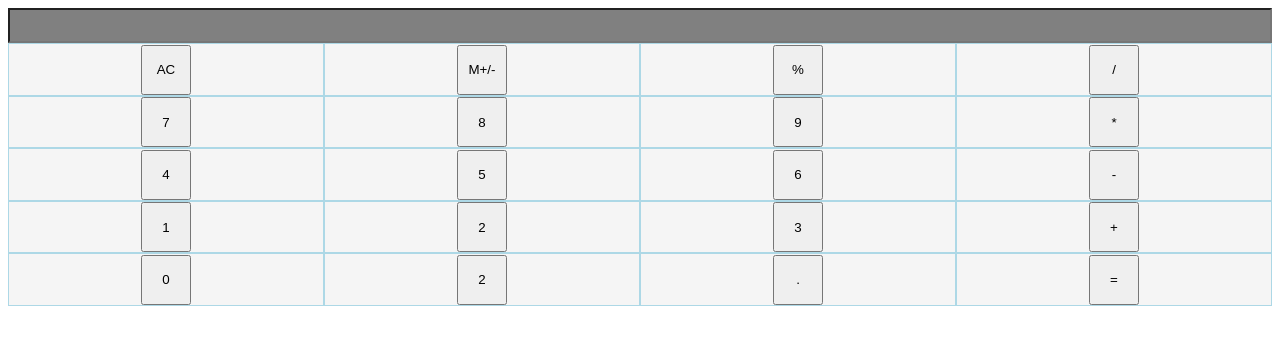
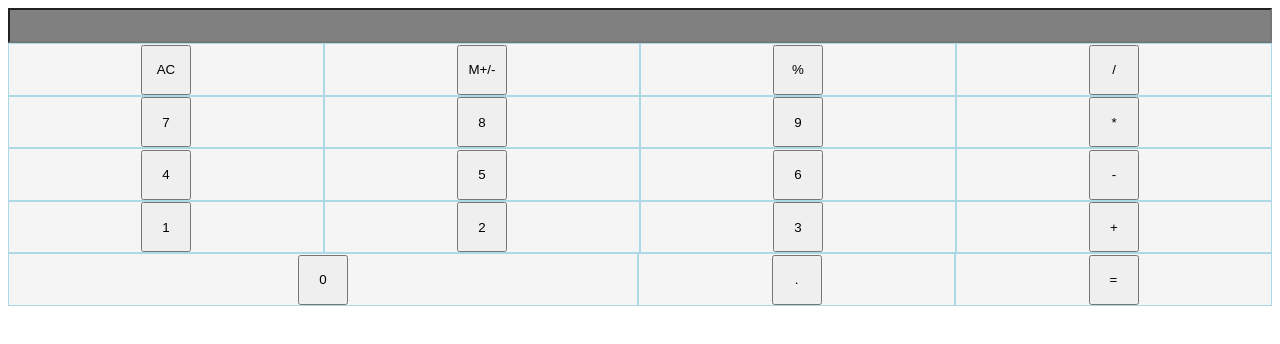
Before and after one commit to mehuldesai94/calculator, a plain HTML site: page index.html in a window 1280 px wide. Drawn offline with Linux system fonts and the light colour scheme.

Commit message:
div marged and other calculation done

```diff
--- a/index.html
+++ b/index.html
@@ -18,58 +18,59 @@
 
                 <div class="d-flex f-row space-evenly">
                         <div class="bg-whitesmoke f-width f-height txt-center"><button class="btn-size" value="AC"
-                    onclick="onSubmitClick(event)" >AC</button></div>
+                                        onclick="onSubmitClick(event)">AC</button></div>
                         <div class="bg-whitesmoke f-width f-height txt-center"><button class="btn-size" value="M"
-                    onclick="onSubmitClick(event)" >M+/-</button>
+                                        onclick="onSubmitClick(event)">M+/-</button>
                         </div>
                         <div class="bg-whitesmoke f-width f-height txt-center"><button class="btn-size" value="%"
-                    onclick="onSubmitClick(event)" >%</button></div>
+                                        onclick="onSubmitClick(event)">%</button></div>
                         <div class="bg-whitesmoke f-width f-height txt-center"><button class="btn-size" value="/"
-                    onclick="onSubmitClick(event)" >/</button></div>
+                                        onclick="onSubmitClick(event)">/</button></div>
                 </div>
 
                 <div class="d-flex f-row space-evenly">
                         <div class="bg-whitesmoke f-width f-height txt-center"><button class="btn-size" value="7"
-                    onclick="onSubmitClick(event)" >7</button></div>
+                                        onclick="onSubmitClick(event)">7</button></div>
                         <div class="bg-whitesmoke f-width f-height txt-center"><button class="btn-size" value="8"
-                    onclick="onSubmitClick(event)" >8</button></div>
+                                        onclick="onSubmitClick(event)">8</button></div>
                         <div class="bg-whitesmoke f-width f-height txt-center"><button class="btn-size" value="9"
-                    onclick="onSubmitClick(event)" >9</button></div>
+                                        onclick="onSubmitClick(event)">9</button></div>
                         <div class="bg-whitesmoke f-width f-height txt-center"><button class="btn-size" value="*"
-                    onclick="onSubmitClick(event)" >*</button></div>
+                                        onclick="onSubmitClick(event)">*</button></div>
                 </div>
 
                 <div class="d-flex f-row space-evenly">
                         <div class="bg-whitesmoke f-width f-height txt-center"><button class="btn-size" value="4"
-                    onclick="onSubmitClick(event)" >4</button></div>
+                                        onclick="onSubmitClick(event)">4</button></div>
                         <div class="bg-whitesmoke f-width f-height txt-center"><button class="btn-size" value="5"
-                    onclick="onSubmitClick(event)" >5</button></div>
+                                        onclick="onSubmitClick(event)">5</button></div>
                         <div class="bg-whitesmoke f-width f-height txt-center"><button class="btn-size" value="6"
-                    onclick="onSubmitClick(event)" >6</button></div>
+                                        onclick="onSubmitClick(event)">6</button></div>
                         <div class="bg-whitesmoke f-width f-height txt-center"><button class="btn-size" value="-"
-                    onclick="onSubmitClick(event)" >-</button></div>
+                                        onclick="onSubmitClick(event)">-</button></div>
                 </div>
 
                 <div class="d-flex f-row space-evenly">
                         <div class="bg-whitesmoke f-width f-height txt-center"><button class="btn-size" value="1"
-                    onclick="onSubmitClick(event)" >1</button></div>
+                                        onclick="onSubmitClick(event)">1</button></div>
                         <div class="bg-whitesmoke f-width f-height txt-center"><button class="btn-size" value="2"
-                    onclick="onSubmitClick(event)" >2</button></div>
+                                        onclick="onSubmitClick(event)">2</button></div>
                         <div class="bg-whitesmoke f-width f-height txt-center"><button class="btn-size" value="3"
-                    onclick="onSubmitClick(event)" >3</button></div>
+                                        onclick="onSubmitClick(event)">3</button></div>
                         <div class="bg-whitesmoke f-width f-height txt-center"><button class="btn-size" value="+"
-                    onclick="onSubmitClick(event)" >+</button></div>
+                                        onclick="onSubmitClick(event)">+</button></div>
                 </div>
 
-        <div class="d-flex f-row space-evenly">
-            <div class="bg-whitesmoke f-width f-height txt-center"><button class="btn-size" value="0"
-                    onclick="onSubmitClick(event)" >0</button></div>
-            <div class="bg-whitesmoke f-width f-height txt-center"><button class="btn-size" value="2"
-                    onclick="onSubmitClick(event)" >2</button></div>
-            <div class="bg-whitesmoke f-width f-height txt-center"><button class="btn-size" value="."
-                    onclick="onSubmitClick(event)" >.</button></div>
-            <div class="bg-whitesmoke f-width f-height txt-center"><button class="btn-size" value="="
-                    onclick="onSubmitClick(event)" >=</button></div>
+                <div class="d-flex f-row" >
+                        <div class="f-2 f-width f-height bg-whitesmoke" >
+                                <div class="txt-center"><button class="btn-size"
+                                                value="0" onclick="onSubmitClick(event)">0</button></div>
+                        </div>
+                                <div class="bg-whitesmoke f-1 f-width f-height txt-center"><button class="btn-size"
+                                                value="." onclick="onSubmitClick(event)">.</button></div>
+                                <div class="bg-whitesmoke f-1 f-width f-height txt-center"><button class="btn-size"
+                                                value="=" onclick="onSubmitClick(event)">=</button></div>
+
                 </div>
         </div>
         <script async src='main.js'></script>
--- a/main.css
+++ b/main.css
@@ -58,3 +58,7 @@ form {
 .font-size-large{
     font-size: 25px;
 }
+
+.f-2{
+    flex: 2;
+}
--- a/main.js
+++ b/main.js
@@ -6,6 +6,11 @@ var valueArr = [];
 const MIN_STACK = 2;
 var isUpdateStack = false;
 var isCunsisutiveNumbers = true;
+
+var txtAnswerField = document.getElementById("txtAnswer");
+txtAnswerField.addEventListener("keypress", (event) => {
+
+})
 
 function onSubmitClick(event) {
     event.preventDefault();
@@ -18,7 +23,7 @@ function onSubmitClick(event) {
     } else if (data !== OPERATORS[4]) {
         valueArr.push(data) //Push the data to stack until user press =
         var displayString = document.getElementById("txtAnswer").value;
-        if(displayString == "Error" || displayString == "0")
+        if (displayString == "Error" || displayString == "0")
             displayString = "";
         displayString += " " + data;
         displayData(displayString);
```
Lines whose indentation alone changed are shown as unchanged.
